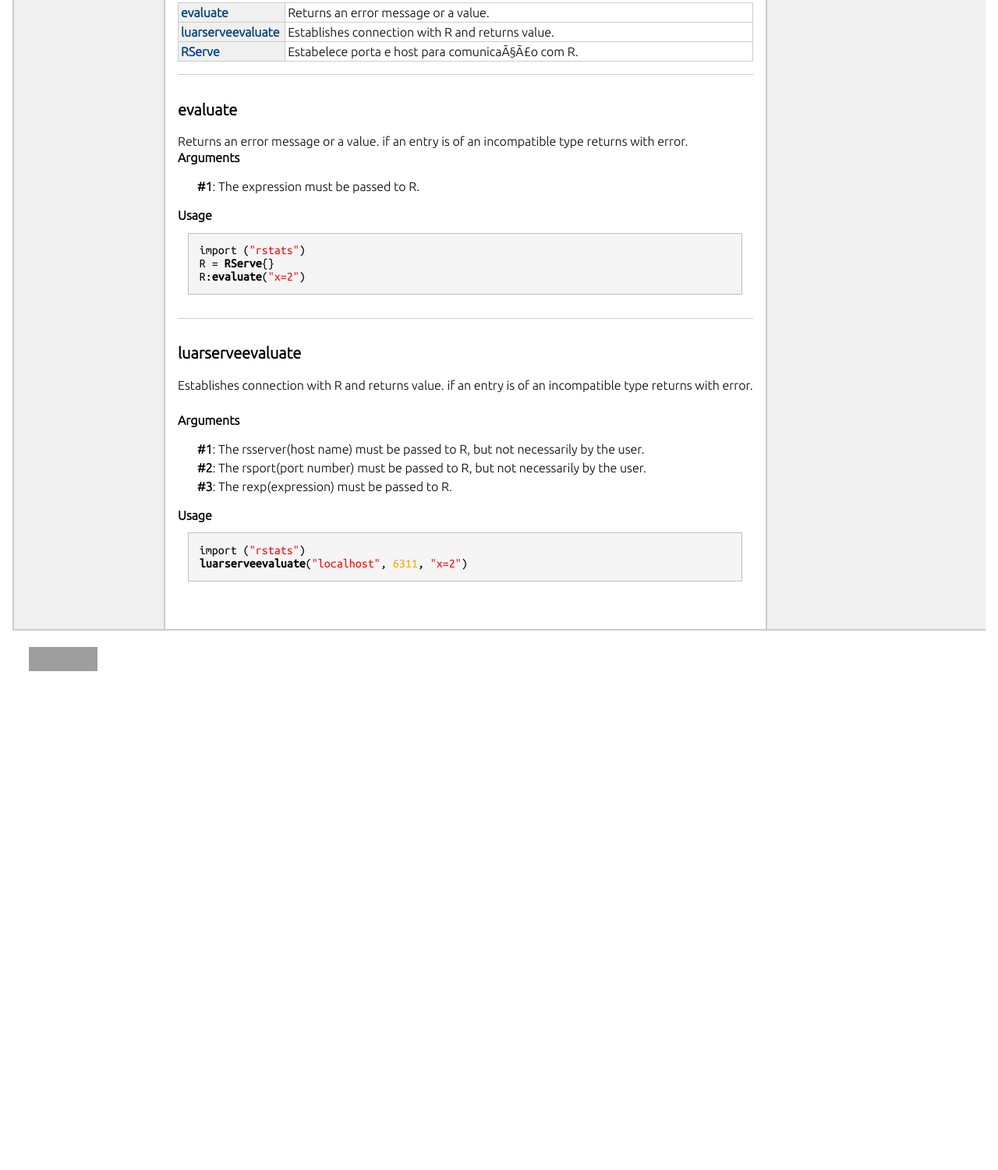
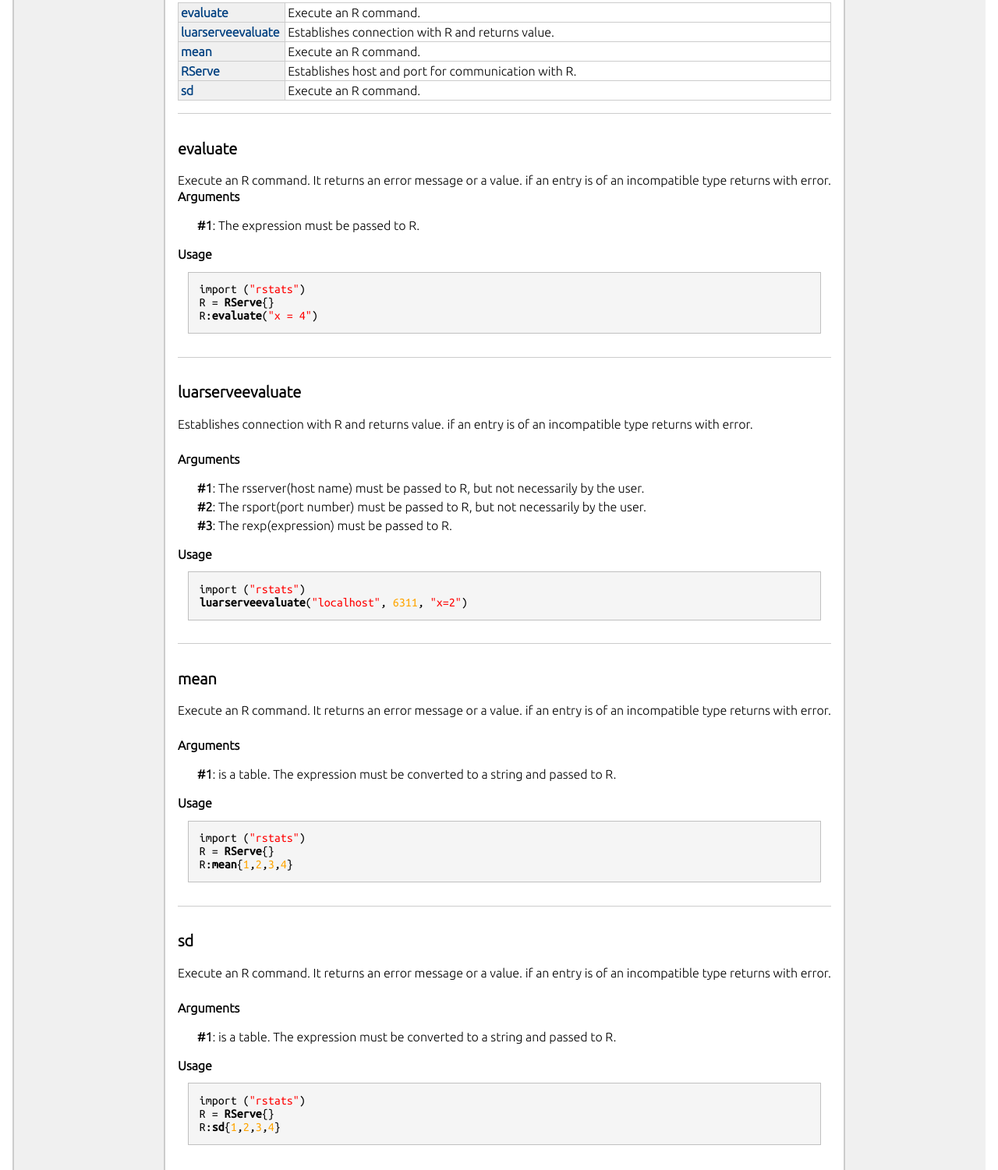
Before and after one commit to phcosta29/rstats, a plain HTML site: page doc/files/RServe.html in a window 1280 px wide. Shown: the part 282-1783 px from the top of the page at 78% size. Before the commit the page ends 1167 px from the top, so only its background shows below. Drawn offline with Linux system fonts and the light colour scheme; grey boxes are pictures that could not be loaded.

Commit message:
#11 Implementation of the mean and sd functions

```diff
--- a/doc/files/RServe.html
+++ b/doc/files/RServe.html
@@ -117,7 +117,7 @@
 
 									<tr>
 										<td class="name" nowrap><a href="#evaluate">evaluate</a>&nbsp;
-<td class="summary">Returns an error message or a value.</td>
+<td class="summary">Execute an R command.</td>
 									</tr>
 
 
@@ -130,8 +130,22 @@
 
 
 									<tr>
+										<td class="name" nowrap><a href="#mean">mean</a>&nbsp;
+<td class="summary">Execute an R command.</td>
+									</tr>
+
+
+
+									<tr>
 										<td class="name" nowrap><a href="#RServe">RServe</a>&nbsp;
-<td class="summary">Estabelece porta e host para comunicação com R.</td>
+<td class="summary">Establishes host and port for communication with R.</td>
+									</tr>
+
+
+
+									<tr>
+										<td class="name" nowrap><a href="#sd">sd</a>&nbsp;
+<td class="summary">Execute an R command.</td>
 									</tr>
 
 
@@ -162,7 +176,7 @@
 
 <span class="description">
 
-Returns an error message or a value. if an entry is of an incompatible type returns with error.</span>
+Execute an R command. It returns an error message or a value. if an entry is of an incompatible type returns with error.</span>
 
 
 
@@ -187,7 +201,7 @@ Returns an error message or a value. if an entry is of an incompatible type retu
 <h3>Usage</h3>
 <pre class="example"><code><span class="id">import</span> (<span class="string">"rstats"</span>)
 <span class="id">R</span> = <span class="function">RServe</span>{}
-<span class="id">R</span>:<span class="function">evaluate</span>(<span class="string">"x=2"</span>) </code></pre>
+<span class="id">R</span>:<span class="function">evaluate</span>(<span class="string">"x = 4"</span>)</code></pre>
 
 
 
@@ -245,13 +259,111 @@ Establishes connection with R and returns value. if an entry is of an incompatib
 
 <h3>Usage</h3>
 <pre class="example"><code><span class="id">import</span> (<span class="string">"rstats"</span>)
-<span class="function">luarserveevaluate</span>(<span class="string">"localhost"</span>, <span class="number">6311</span>, <span class="string">"x=2"</span>) </code></pre>
+<span class="function">luarserveevaluate</span>(<span class="string">"localhost"</span>, <span class="number">6311</span>, <span class="string">"x=2"</span>)</code></pre>
 
 
 
 
 </dd>
 
+
+
+
+									<!DOCTYPE html PUBLIC "-//W3C//DTD XHTML 1.0 Strict//EN"
+   "http://www.w3.org/TR/xhtml1/DTD/xhtml1-strict.dtd">
+
+
+<dt><h2><a name="mean">
+
+	</a><strong>mean</strong>&nbsp;
+
+</h2></dt>
+<dd>
+
+
+<span class="description">
+
+Execute an R command. It returns an error message or a value. if an entry is of an incompatible type returns with error.<br><br></span>
+
+
+
+
+<!-- Function arguments -->
+  <h3>Arguments</h3>
+<ul><span class="arg">
+
+    <li>
+	  <strong>#1</strong>: is a table. The expression must be converted to a string and passed to R.
+    </li>
+
+
+  </span></ul>
+
+
+
+
+
+
+
+<h3>Usage</h3>
+<pre class="example"><code><span class="id">import</span> (<span class="string">"rstats"</span>)
+<span class="id">R</span> = <span class="function">RServe</span>{}
+<span class="id">R</span>:<span class="function">mean</span>{<span class="number">1</span>,<span class="number">2</span>,<span class="number">3</span>,<span class="number">4</span>}</code></pre>
+
+
+
+
+</dd>
+
+
+
+
+
+									<!DOCTYPE html PUBLIC "-//W3C//DTD XHTML 1.0 Strict//EN"
+   "http://www.w3.org/TR/xhtml1/DTD/xhtml1-strict.dtd">
+
+
+<dt><h2><a name="sd">
+
+	</a><strong>sd</strong>&nbsp;
+
+</h2></dt>
+<dd>
+
+
+<span class="description">
+
+Execute an R command. It returns an error message or a value. if an entry is of an incompatible type returns with error.<br><br></span>
+
+
+
+
+<!-- Function arguments -->
+  <h3>Arguments</h3>
+<ul><span class="arg">
+
+    <li>
+	  <strong>#1</strong>: is a table. The expression must be converted to a string and passed to R.
+    </li>
+
+
+  </span></ul>
+
+
+
+
+
+
+
+<h3>Usage</h3>
+<pre class="example"><code><span class="id">import</span> (<span class="string">"rstats"</span>)
+<span class="id">R</span> = <span class="function">RServe</span>{}
+<span class="id">R</span>:<span class="function">sd</span>{<span class="number">1</span>,<span class="number">2</span>,<span class="number">3</span>,<span class="number">4</span>}</code></pre>
+
+
+
+
+</dd>
 
 
 
--- a/doc/luadoc.css
+++ b/doc/luadoc.css
@@ -315,6 +315,7 @@ table.function_list
 	border-style: solid;
 	border-color: #cccccc;
 	border-collapse: collapse;
+	margin-left: initial;
 }
 table.function_list td
 {
```
Also changed, not shown: doc/index.html (+1 -1 lines), 3 other files.
